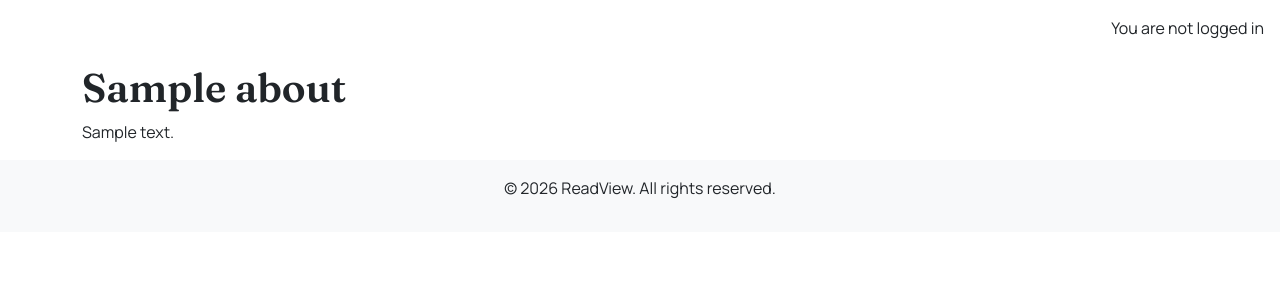
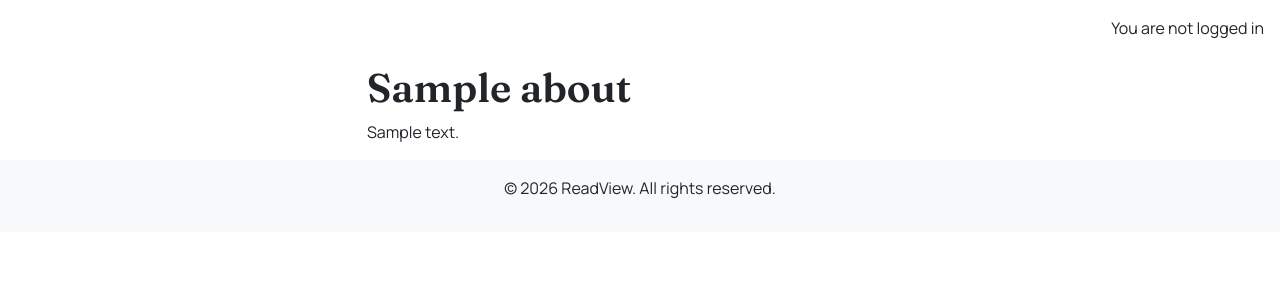
Before and after one commit to hamza-m1/readview, a Django app: page /about/ in a window 1280 px wide. Shown: the part 56-356 px from the top of the page. Run offline with Django 4.2, Linux system fonts and the light colour scheme; tables that the repository leaves empty hold one stand-in row (values such as "Sample post"); some libraries are stand-ins or nearby versions.

Commit message:
Style about page

```diff
--- a/about/templates/about/about.html
+++ b/about/templates/about/about.html
@@ -3,7 +3,11 @@
 
 {% block content %}
 <div class="container mt-4">
-    <h1>{{ about.title }}</h1>
-    <p>{{ about.content | safe }}</p>
+    <div class="row justify-content-center">
+        <div class="col-md-8 col-lg-6">
+            <h1>{{ about.title }}</h1>
+            <p>{{ about.content | safe }}</p>
+        </div>
+    </div>
 </div>
 {% endblock %}
```
